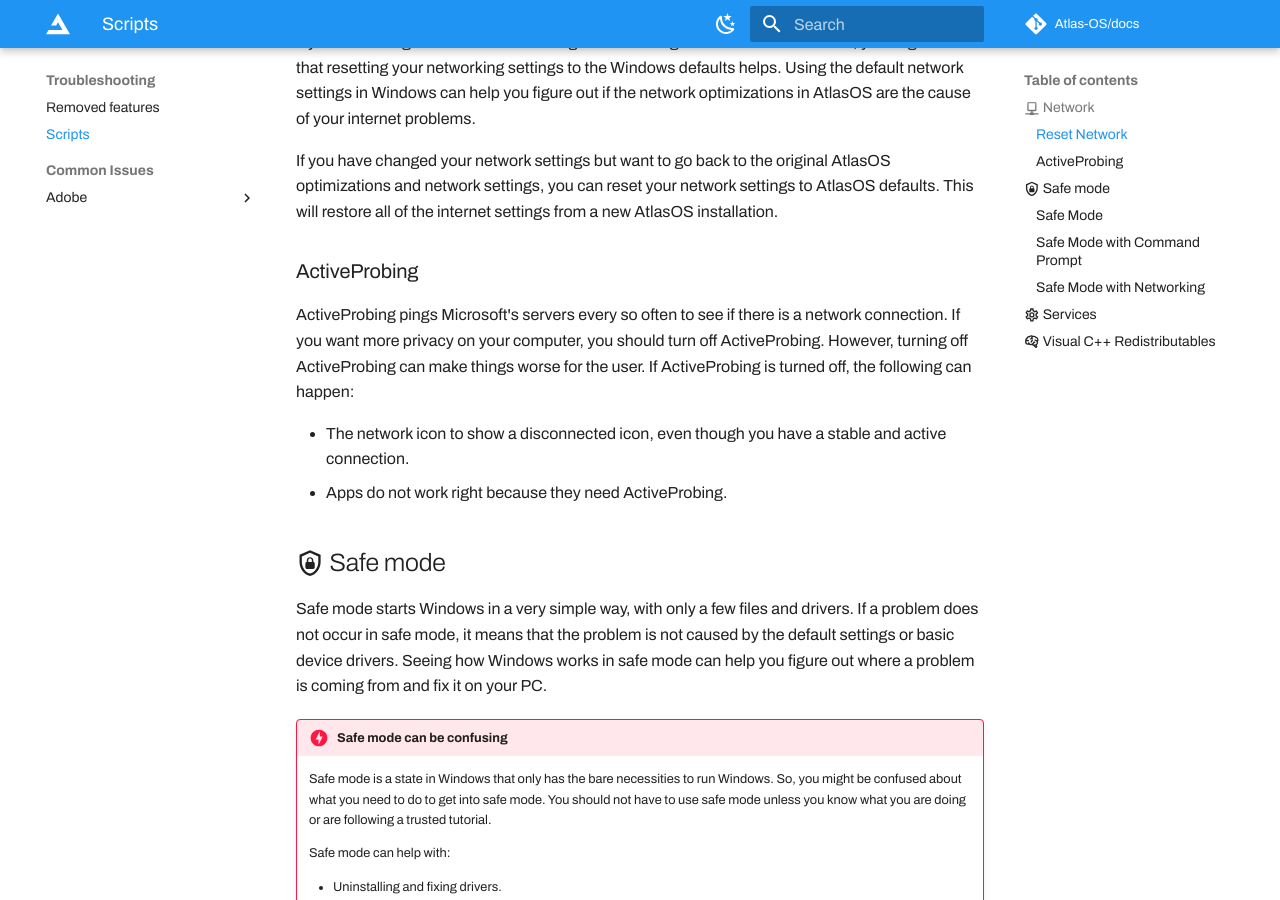
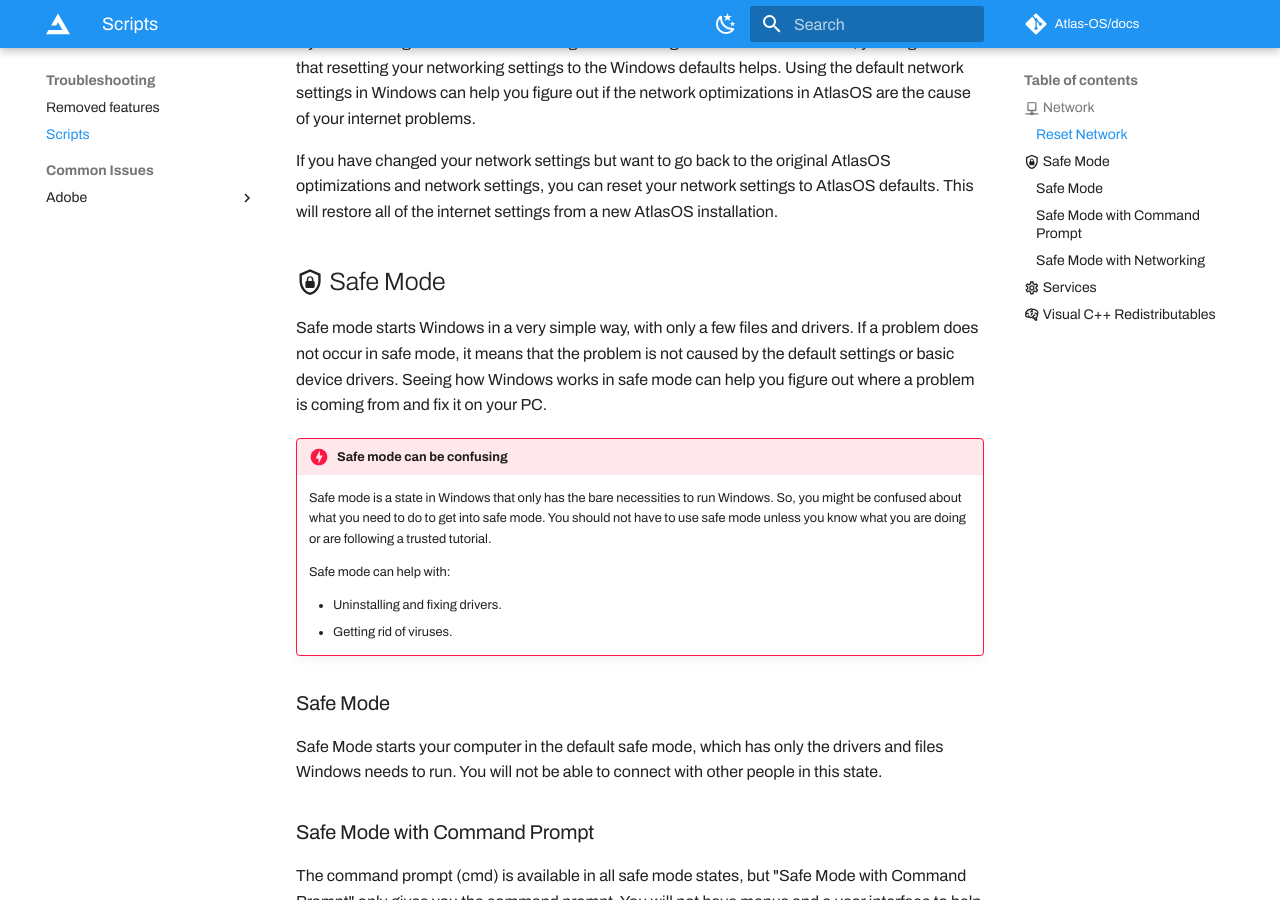
Before and after one commit to Atlas-OS/docs, an MkDocs documentation site: the page built from docs/Troubleshooting/Scripts.md, in a window 1280 px wide and 900 px high, scrolled down 670 px. Built offline with MkDocs 1.6.1 and Material for MkDocs 9.7.7, drawn with Linux system fonts in a browser that asks for light colours; some web fonts are replaced; plug-ins that fetch from the network failed and are left out; comment, search, counter and statistics services are not loaded.

Commit message:
fix: :art: MPO section

```diff
--- a/docs/Troubleshooting/Scripts.md
+++ b/docs/Troubleshooting/Scripts.md
@@ -13,14 +13,7 @@ If you are having trouble with networking after installing AtlasOS for the first
 
 If you have changed your network settings but want to go back to the original AtlasOS optimizations and network settings, you can reset your network settings to AtlasOS defaults. This will restore all of the internet settings from a new AtlasOS installation.
 
-### ActiveProbing
-
-ActiveProbing pings Microsoft's servers every so often to see if there is a network connection. If you want more privacy on your computer, you should turn off ActiveProbing. However, turning off ActiveProbing can make things worse for the user. If ActiveProbing is turned off, the following can happen:
-
-* The network icon to show a disconnected icon, even though you have a stable and active connection.
-* Apps do not work right because they need ActiveProbing.
-
-## :material-shield-lock-outline: Safe mode
+## :material-shield-lock-outline: Safe Mode
 
 Safe mode starts Windows in a very simple way, with only a few files and drivers. If a problem does not occur in safe mode, it means that the problem is not caused by the default settings or basic device drivers. Seeing how Windows works in safe mode can help you figure out where a problem is coming from and fix it on your PC.
 
```
Also changed, not shown: docs/Getting started/Post-Installation/Drivers/GPU/AMD.md (+9 -0 lines), docs/Getting started/Post-Installation/Drivers/GPU/NVIDIA.md (+3 -2 lines), includes/abbreviations.md (+9 -7 lines).
